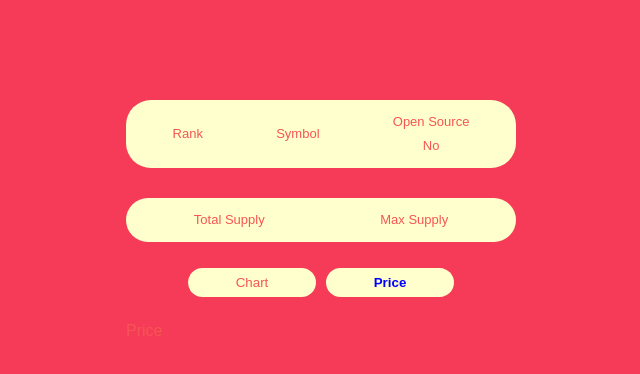
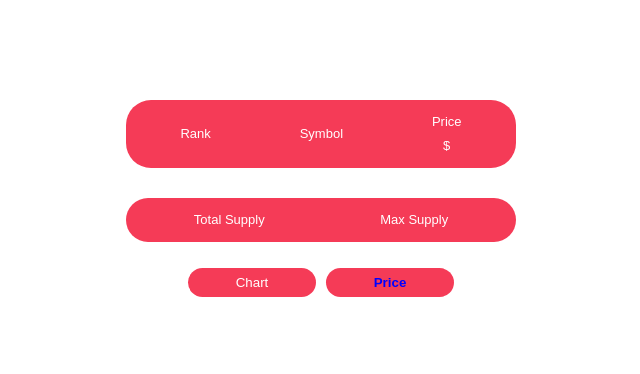
Before and after one commit to joyjsmun/cryptotracker_v3, a React (Create React App) app: page /1/price in a window 1280 px wide. Shown: the top 374 px of the page, without its empty margins (319-959 px from the left). Built offline with nearby package versions, Linux system fonts and the light colour scheme; no server answers.

Commit message:
ADD: darkmode by using recoil

```diff
--- a/package.json
+++ b/package.json
@@ -18,9 +18,11 @@
     "react-apexcharts": "^1.4.0",
     "react-dom": "^18.1.0",
     "react-helmet": "^6.1.0",
+    "react-helmet-async": "^1.3.0",
     "react-query": "^3.39.0",
     "react-router-dom": "^6.3.0",
     "react-scripts": "5.0.1",
+    "recoil": "^0.7.3-alpha.2",
     "styled-components": "^5.3.5",
     "typescript": "^4.6.4",
     "web-vitals": "^2.1.4"
@@ -48,5 +50,8 @@
       "last 1 firefox version",
       "last 1 safari version"
     ]
+  },
+  "devDependencies": {
+    "@types/react-helmet": "^6.1.5"
   }
 }
--- a/src/App.tsx
+++ b/src/App.tsx
@@ -1,8 +1,10 @@
 import React from 'react';
-import { Link } from 'react-router-dom';
 import { ReactQueryDevtools } from 'react-query/devtools'
-import { createGlobalStyle } from 'styled-components';
+import { createGlobalStyle, ThemeProvider } from 'styled-components';
 import Router from './Router';
+import { darkTheme, lightTheme} from './theme';
+import { useRecoilValue } from 'recoil';
+import { isDarkAtom } from './atoms';
 
 
 const GlobalStyle = createGlobalStyle`
@@ -68,11 +70,14 @@ table {
 `
 
 function App() {
+  const isDark = useRecoilValue(isDarkAtom)
   return (
       <>
+      <ThemeProvider theme={isDark ? darkTheme : lightTheme}>
       <GlobalStyle />
       <Router />
       <ReactQueryDevtools initialIsOpen={false} />
+      </ThemeProvider>
       </>
   );
 }
--- /dev/null
+++ b/src/atoms.ts
@@ -0,0 +1,6 @@
+import { atom } from "recoil";
+
+export const isDarkAtom = atom({
+    key:"isDark",
+    default:false,
+})
--- a/src/index.tsx
+++ b/src/index.tsx
@@ -1,9 +1,9 @@
 import React from 'react';
 import ReactDOM from 'react-dom/client';
 import App from './App';
-import { ThemeProvider } from 'styled-components';
-import { theme } from './theme';
+
 import { QueryClient, QueryClientProvider } from 'react-query';
+import { RecoilRoot } from 'recoil';
 
 const queryClient = new QueryClient()
 
@@ -14,10 +14,10 @@ const root = ReactDOM.createRoot(
 
 root.render(
   <React.StrictMode>
+    <RecoilRoot>
     <QueryClientProvider client={queryClient}>
-    <ThemeProvider theme={theme}>
       <App />
-    </ThemeProvider>
     </QueryClientProvider>
+    </RecoilRoot>
   </React.StrictMode>
 );
--- a/src/routes/Chart.tsx
+++ b/src/routes/Chart.tsx
@@ -19,7 +19,11 @@ market_cap: number
 
 
 function Chart({coinId}:ChartProps){
-    const {isLoading,data} = useQuery<ChartData[]>(["ohlcv",coinId],()=> fetchChart(coinId))
+    const {isLoading,data} = useQuery<ChartData[]>(["ohlcv",coinId],()=> fetchChart(coinId),
+    {
+        refetchInterval: 10000,
+      }
+    )
 
     return (
         <div>
--- a/src/routes/Coin.tsx
+++ b/src/routes/Coin.tsx
@@ -1,4 +1,4 @@
-import { useEffect, useState } from "react"
+
 import { useQuery } from "react-query"
 import { Link } from "react-router-dom"
 import { useMatch } from "react-router-dom"
@@ -124,7 +124,12 @@ function Coin(){
     const chartMatch = useMatch("/:coinId/chart")
     const priceMatch = useMatch("/:coinId/price")
     const {isLoading:infoLoading,data:coinInfo} = useQuery<InfoData>(["price",coinId],() => fetchInfo(coinId!))
-    const {isLoading:priceLoading,data:priceInfo} = useQuery<PriceData>(["tickers",coinId],()=> fetchPrice(coinId!))
+    const {isLoading:priceLoading,data:priceInfo} = useQuery<PriceData>(["tickers",coinId],()=> fetchPrice(coinId!),
+
+    {
+        refetchInterval: 5000,
+      }
+    )
 
 
     const loading = infoLoading || priceLoading
@@ -142,7 +147,7 @@ function Coin(){
                 <Block>
                     <span><p>Rank</p><p>{coinInfo?.rank}</p></span>
                     <span><p>Symbol</p><p>{coinInfo?.symbol}</p></span>
-                    <span><p>Open Source</p><p>{coinInfo?.open_source ? "Yes" : "No"}</p></span>
+                    <span><p>Price</p><p>${priceInfo?.quotes.USD.price.toFixed(3)}</p></span>
                 </Block>
                 <Info>{coinInfo?.description}</Info>
                     <Block>
--- a/src/routes/Coins.tsx
+++ b/src/routes/Coins.tsx
@@ -1,8 +1,8 @@
-import { useEffect, useState } from "react"
 import { useQuery } from "react-query"
 import { Link } from "react-router-dom"
 import styled from "styled-components"
 import { fetchCoins } from "../api"
+
 
 
 interface ICoins{
--- a/src/theme.ts
+++ b/src/theme.ts
@@ -1,9 +1,15 @@
 import { DefaultTheme } from "styled-components";
 
-export const theme:DefaultTheme = {
+export const darkTheme:DefaultTheme = {
     bgColor:"#f53b57",
     fontColor:"#f65555",
     blockColor:"#ffffcd",
     accentColor:"#3c40c6"
+}
 
+export const lightTheme:DefaultTheme = {
+    bgColor:"white",
+    fontColor:"white",
+    blockColor:"#f53b57",
+    accentColor:"#3c40c6"
 }
```
Also changed, not shown: 1 other file (tests, documents, lock files or other folders).
